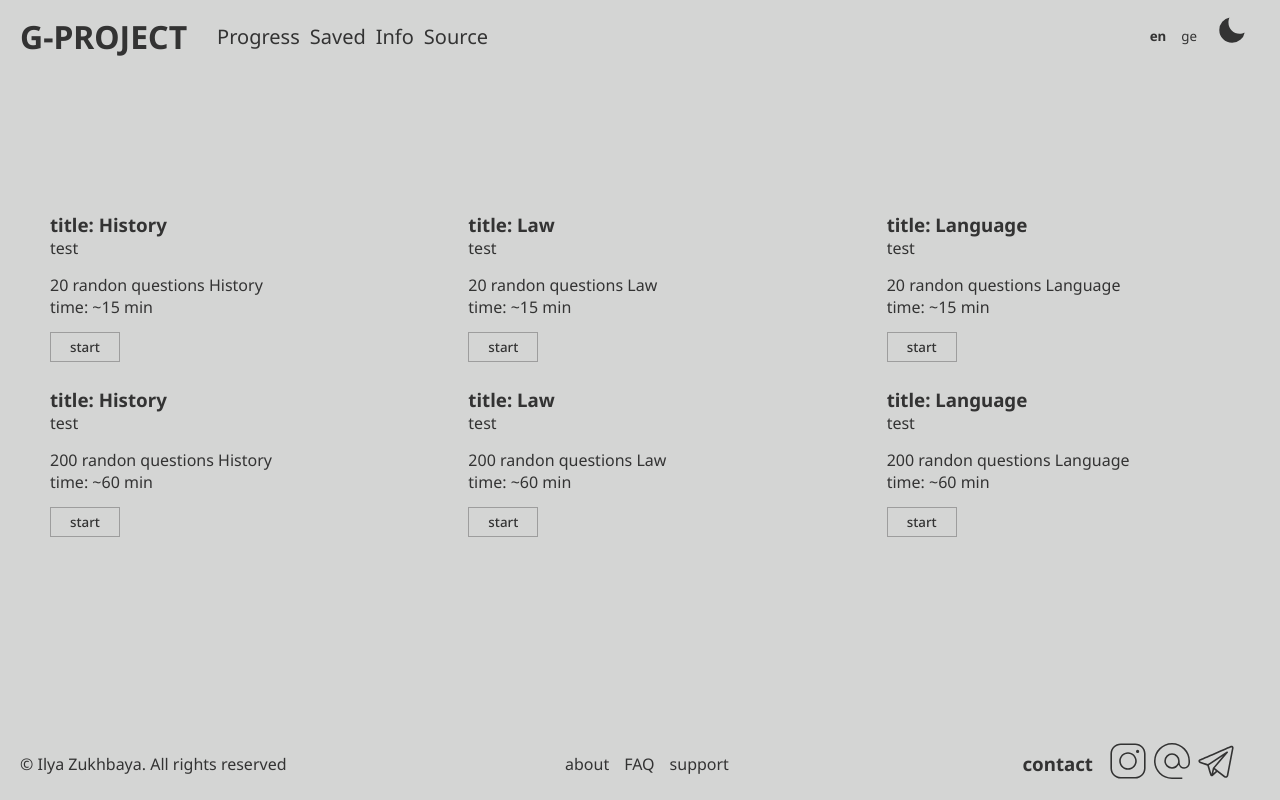
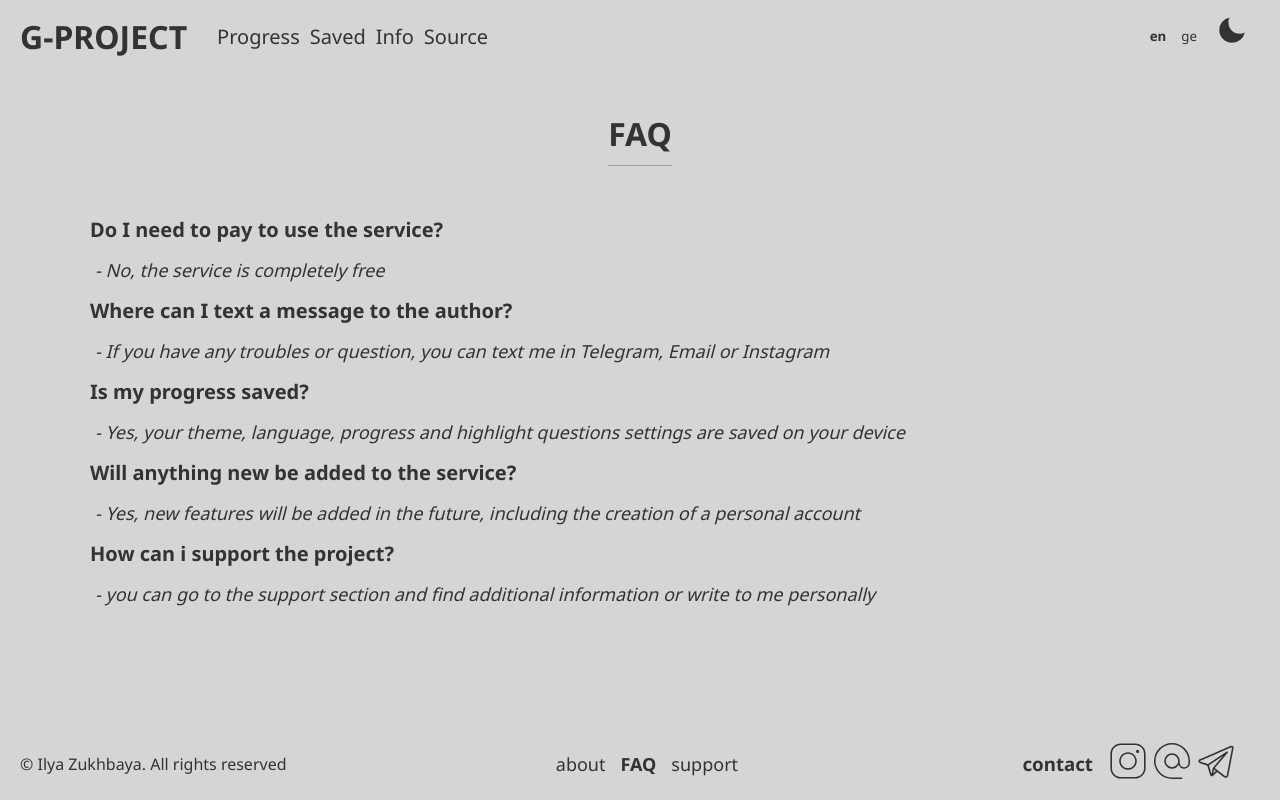
Before and after one commit to Ilya-Zukhbaya/Georgian-Project, a React (Create React App) app: page /faq in a window 1280 px wide. Built offline with nearby package versions, Linux system fonts and the light colour scheme.

Commit message:
Demo Project Ready

```diff
--- a/src/App.tsx
+++ b/src/App.tsx
@@ -17,6 +17,9 @@ import { FavoritiesProvider } from './components/FavoritiesProvider';
 import { Progress } from './pages/Header/Progress/Progress';
 import { Source } from './pages/Header/Source/Source';
 import { Info } from './pages/Header/Info/Info';
+import { About } from './pages/Footer/About/About';
+import { Faq } from './pages/Footer/FAQ/Faq';
+import { Support } from './pages/Footer/Support/Support';
 
 function App() {
   const theme = useSelector((state: RootState) => state.theme.value);
@@ -45,6 +48,9 @@ function App() {
           <Route path="/info" element={<Info />} />
           <Route path="/saved" element={<Favorities />} />
           <Route path="/source" element={<Source />} />
+          <Route path="/faq" element={<Faq />} />
+          <Route path="/about" element={<About />} />
+          <Route path="/support" element={<Support />} />
           <Route path="/saved/:id" element={<FavoritiesProvider />} />
         </Routes>
         <Footer />
--- a/src/components/Footer/Footer.tsx
+++ b/src/components/Footer/Footer.tsx
@@ -5,8 +5,10 @@ import styles from './index.module.scss';
 import { useTranslation } from 'react-i18next';
 import { useSelector } from 'react-redux';
 import { RootState } from '../../redux/store';
+import { Link, useLocation } from 'react-router-dom';
 
 export const Footer = () => {
+  const location = useLocation();
   const { t } = useTranslation();
   const { value } = useSelector((state: RootState) => state.theme);
 
@@ -16,9 +18,21 @@ export const Footer = () => {
 
       <div className={styles.root__center}>
         <ul>
-          <li>{t('footer.__about')}</li>
-          <li>{t('footer.__FAQ')}</li>
-          <li>{t('footer.__support')}</li>
+          <Link to="/about">
+            <button className={location.pathname === '/about' ? 'bold' : ''}>
+              {t('footer.__about')}
+            </button>
+          </Link>
+          <Link to="/faq">
+            <button className={location.pathname === '/faq' ? 'bold' : ''}>
+              {t('footer.__FAQ')}
+            </button>
+          </Link>
+          <Link to="/support">
+            <button className={location.pathname === '/support' ? 'bold' : ''}>
+              {t('footer.__support')}
+            </button>
+          </Link>
         </ul>
       </div>
 
--- a/src/components/Footer/index.module.scss
+++ b/src/components/Footer/index.module.scss
@@ -14,7 +14,10 @@
 
   &__center {
     ul {
-      li {
+      button {
+        font-size: 18px;
+        background: unset;
+        border: unset;
         margin-right: 15px;
         cursor: pointer;
       }
--- a/src/components/Quiz.tsx
+++ b/src/components/Quiz.tsx
@@ -5,7 +5,6 @@ import { useSelector, useDispatch } from 'react-redux';
 import { RootState } from '../redux/store';
 import data from '../assets/questions.json';
 import { setItems } from '../redux/slices/quizSlice';
-import { itemsT } from '../@types';
 
 export const Quiz: React.FC = () => {
   const { step, items, active, cardId } = useSelector((state: RootState) => state.quiz);
--- /dev/null
+++ b/src/pages/Footer/About/About.tsx
@@ -0,0 +1,25 @@
+import React from 'react';
+import styles from './index.module.scss';
+
+export const About: React.FC = () => {
+  return (
+    <div className={styles.root}>
+      <h1>About Project</h1>
+      <ul>
+        <li>
+          - This project was created in order{' '}
+          <em>to help people with training with pre-exam questions</em>
+          for obtaining citizenship of Georgia
+        </li>
+        <li>
+          - If this project <em>helped you with passing exams</em>, then the project really needed
+          its implementation
+        </li>
+        <li>
+          - <em>I wish you success in your practice</em> of test tasks and I hope that my project
+          helped you with this
+        </li>
+      </ul>
+    </div>
+  );
+};
--- /dev/null
+++ b/src/pages/Footer/About/index.module.scss
@@ -0,0 +1,26 @@
+.root {
+  display: flex;
+  flex-direction: column;
+  max-width: 1200px;
+  margin: 0 auto;
+  h1 {
+    margin: 50px 0 50px;
+    padding-bottom: 10px;
+    align-self: center;
+    border-bottom: 1px solid #9d9d9d;
+  }
+  ul {
+    margin-left: 50px;
+    li {
+      font-size: 18px;
+      display: flex;
+      align-items: center;
+      margin-bottom: 15px;
+      em {
+        font-weight: bold;
+        font-size: 20px;
+        margin: 0 5px;
+      }
+    }
+  }
+}
--- /dev/null
+++ b/src/pages/Footer/FAQ/Faq.tsx
@@ -0,0 +1,43 @@
+import React from 'react';
+import styles from './index.module.scss';
+
+export const Faq = () => {
+  return (
+    <div className={styles.root}>
+      <h1>FAQ</h1>
+      <ul>
+        <li>
+          Do I need to pay to use the service?
+          <em>- No, the service is completely free </em>
+        </li>
+        <li>
+          Where can I text a message to the author?
+          <em>
+            - If you have any troubles or question, you can text me in Telegram, Email or Instagram{' '}
+          </em>
+        </li>
+        <li>
+          Is my progress saved?
+          <em>
+            - Yes, your theme, language, progress and highlight questions settings are saved on your
+            device
+          </em>
+        </li>
+        <li>
+          Will anything new be added to the service?
+          <em>
+            - Yes, new features will be added in the future, including the creation of a personal
+            account
+          </em>
+        </li>
+        <li>
+          How can i support the project?
+          <em>
+            - you can go to the support section and find additional information or write to me
+            personally
+          </em>
+        </li>
+      </ul>
+    </div>
+  );
+};
--- /dev/null
+++ b/src/pages/Footer/FAQ/index.module.scss
@@ -0,0 +1,32 @@
+.root {
+  display: flex;
+  flex-direction: column;
+  max-width: 1200px;
+  margin: 0 auto;
+
+  &__nonActive {
+    display: none;
+  }
+  h1 {
+    margin: 50px 0 50px;
+    padding-bottom: 10px;
+    align-self: center;
+    border-bottom: 1px solid #9d9d9d;
+  }
+  ul {
+    margin-left: 50px;
+    li {
+      font-size: 20px;
+      display: flex;
+      flex-direction: column;
+      align-items: flex-start;
+      margin-bottom: 15px;
+      font-weight: bold;
+      em {
+        font-weight: 400;
+        font-size: 18px;
+        margin: 15px 5px 0;
+      }
+    }
+  }
+}
--- /dev/null
+++ b/src/pages/Footer/Support/Support.tsx
@@ -0,0 +1,25 @@
+import styles from './index.module.scss';
+
+export const Support: React.FC = () => {
+  return (
+    <div className={styles.root}>
+      <h1>Support</h1>
+      <h2>
+        If your want to help author and support project you can support by transferring to one of
+        these cards for the amount you want, <em>any support will be valuable</em>
+      </h2>
+      <ul>
+        <li>
+          - Sberbank
+          <span>5469 3800 1949 0076</span>
+          ZUKHBAYA ILYA
+        </li>
+        <li>
+          - Bank Of Georgia
+          <span>5488 8808 0418 9822</span>
+          ZUKHBAYA ILYA
+        </li>
+      </ul>
+    </div>
+  );
+};
--- /dev/null
+++ b/src/pages/Footer/Support/index.module.scss
@@ -0,0 +1,30 @@
+.root {
+  display: flex;
+  flex-direction: column;
+  max-width: 1200px;
+  margin: 0 auto;
+
+  &__nonActive {
+    display: none;
+  }
+  h1 {
+    margin: 50px 0 50px;
+    padding-bottom: 10px;
+    align-self: center;
+    border-bottom: 1px solid #9d9d9d;
+  }
+  ul {
+    margin: 50px 0 50px 0;
+    li {
+      font-size: 20px;
+      display: flex;
+      flex-direction: column;
+      align-items: center;
+      margin-bottom: 15px;
+      font-weight: bold;
+      span {
+        font-weight: 200;
+      }
+    }
+  }
+}
```
Also changed, not shown: src/assets/pictures/footer/arrow_down.svg (added), src/assets/pictures/footer/arrow_up.svg (added).
